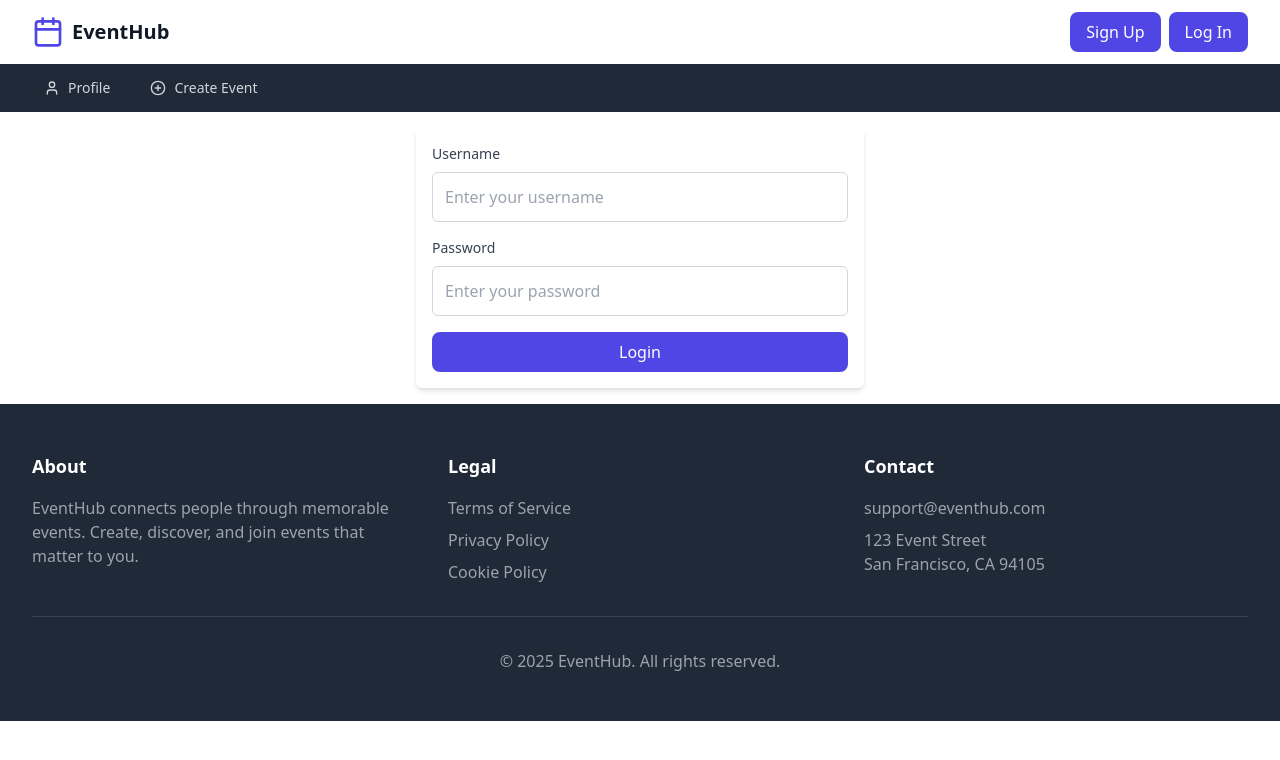
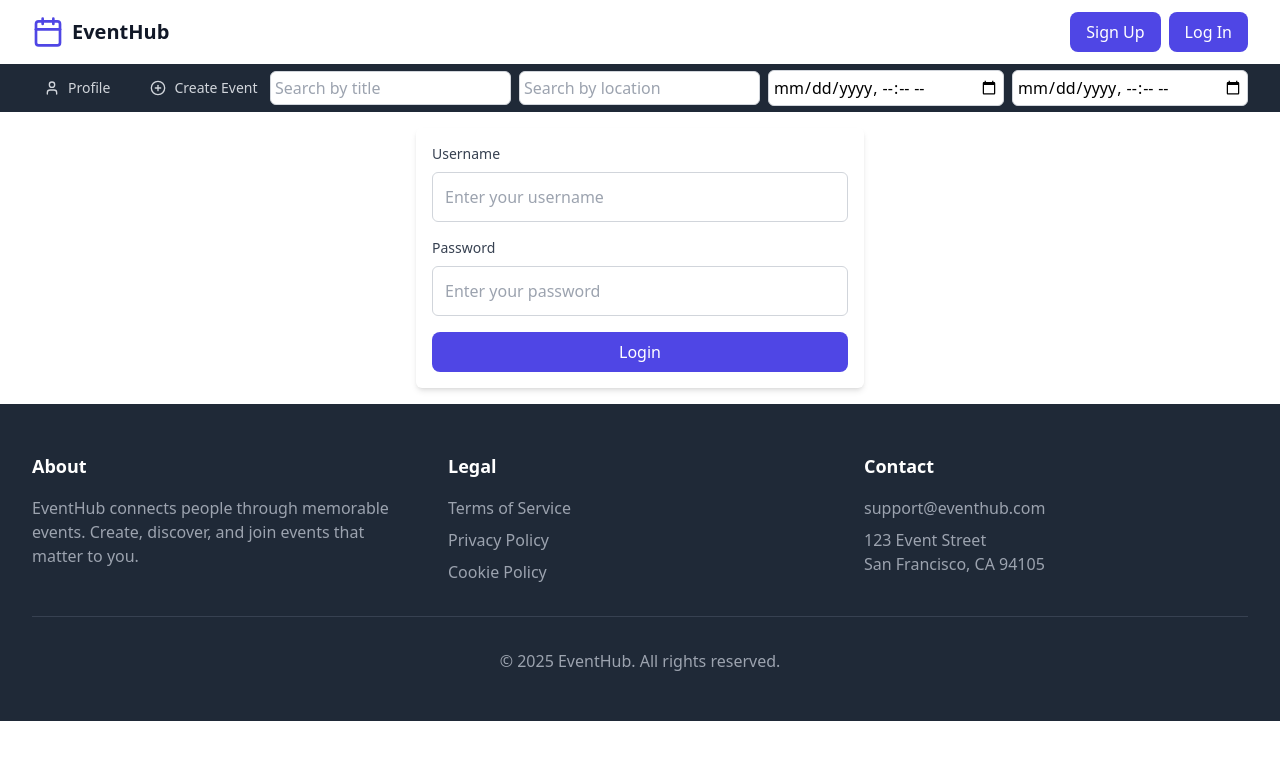
Before and after one commit to shaon07/gain-front-event, a React (Vite) app: page /auth/login in a window 1280 px wide. Shown: the top 760 px of the page. Built offline with nearby package versions, Linux system fonts and the light colour scheme.

Commit message:
[add] filter in events

```diff
--- a/src/components/Organisms/EventListCard.tsx
+++ b/src/components/Organisms/EventListCard.tsx
@@ -1,3 +1,5 @@
+import { useAppSelector } from "../../context/redux/hook";
+import { RootState } from "../../context/redux/store";
 import useUserInfo from "../../hooks/userInfo";
 import {
   useConfirmEventMutation,
@@ -8,7 +10,14 @@ import { Event } from "./UserProfile";
 
 const EventListCard = () => {
   const { user } = useUserInfo();
-  const { data, refetch } = useGetAllEventsQuery(null);
+  const {
+    allEvents: events,
+    eventNameFilter,
+    eventLocationFilter,
+    eventDateEndTimeFilter,
+    eventDateStartTimeFilter,
+  } = useAppSelector((state: RootState) => state.eventSlice);
+  const { refetch } = useGetAllEventsQuery(null);
   const [confirmEvent, { isLoading }] = useConfirmEventMutation();
 
   const handleConfirmEvent = async (event: Event) => {
@@ -18,12 +27,35 @@ const EventListCard = () => {
     }
   };
 
-  if (!data) return <p>Loading...</p>;
+  const filteredEvents = events
+    .filter((event: Event) =>
+      event.eventname.toLowerCase().includes(eventNameFilter.toLowerCase())
+    )
+    .filter((event: Event) =>
+      event.location.toLowerCase().includes(eventLocationFilter.toLowerCase())
+    )
+    .filter((event: Event) => {
+      if (eventDateEndTimeFilter) {
+        return new Date(event.endTime) >= new Date(eventDateEndTimeFilter);
+      } else {
+        return event;
+      }
+    })
+    .filter((event: Event) => {
+      if (eventDateStartTimeFilter) {
+        return new Date(event.endTime) <= new Date(eventDateStartTimeFilter);
+      } else {
+        return event;
+      }
+    });
+
+  if (events.length === 0) return <p>Loading...</p>;
 
   return (
     <div className="max-w-7xl mx-auto px-4 sm:px-6 lg:px-8 py-8">
       <div className="grid grid-cols-1 gap-6 sm:grid-cols-2 lg:grid-cols-3">
-        {data.events.map((event: Event) => (
+        {filteredEvents.length > 0 ? (
+          filteredEvents.map((event: Event) => (
             <EventCard
               key={event._id}
               id={event._id}
@@ -36,7 +68,10 @@ const EventListCard = () => {
               loading={isLoading}
               onClick={() => handleConfirmEvent(event)}
             />
-        ))}
+          ))
+        ) : (
+          <p>No events found</p>
+        )}
       </div>
     </div>
   );
--- a/src/components/Organisms/Navigation.tsx
+++ b/src/components/Organisms/Navigation.tsx
@@ -1,7 +1,17 @@
 import { User, PlusCircle } from "lucide-react";
 import { Link } from "react-router-dom";
+import Input from "../Atoms/Input";
+import { useAppDispatch } from "../../context/redux/hook";
+import {
+  setEventDateEndTimeFilter,
+  setEventDateStartTimeFilter,
+  setEventLocationFilter,
+  setEventNameFilter,
+} from "../../context/redux/slices/event.slice";
 
 const Navigation = () => {
+  const dispatch = useAppDispatch();
+
   return (
     <nav className="bg-gray-800">
       <div className="max-w-7xl mx-auto px-4 sm:px-6 lg:px-8">
@@ -23,6 +33,37 @@ const Navigation = () => {
               Create Event
             </Link>
           </div>
+
+          <div className="flex items-center gap-2">
+            <Input
+              className="!p-1 !mt-0"
+              placeholder="Search by title"
+              onChange={(value) => {
+                dispatch(setEventNameFilter(value));
+              }}
+            />
+            <Input
+              className="!p-1 !mt-0"
+              placeholder="Search by location"
+              onChange={(value) => {
+                dispatch(setEventLocationFilter(value));
+              }}
+            />
+            <Input
+              type="datetime-local"
+              className="!p-1 !mt-0"
+              onChange={(value) => {
+                dispatch(setEventDateStartTimeFilter(value));
+              }}
+            />
+            <Input
+              type="datetime-local"
+              className="!p-1 !mt-0"
+              onChange={(value) => {
+                dispatch(setEventDateEndTimeFilter(value));
+              }}
+            />
+          </div>
         </div>
       </div>
     </nav>
--- /dev/null
+++ b/src/context/redux/slices/event.slice.ts
@@ -0,0 +1,54 @@
+import { createSlice } from "@reduxjs/toolkit";
+import { eventApiSlice } from "../../../services/api/events.service";
+
+interface UserEventType {
+  allEvents: any[];
+  eventNameFilter: string;
+  eventLocationFilter: string;
+  eventDateStartTimeFilter: string;
+  eventDateEndTimeFilter: string;
+}
+
+const initialState: UserEventType = {
+  allEvents: [],
+  eventNameFilter: "",
+  eventLocationFilter: "",
+  eventDateStartTimeFilter: "",
+  eventDateEndTimeFilter: "",
+};
+
+export const eventSlice = createSlice({
+  name: "eventSlice",
+  initialState,
+  reducers: {
+    setEventNameFilter: (state, action) => {
+      state.eventNameFilter = action.payload;
+    },
+    setEventLocationFilter: (state, action) => {
+      state.eventLocationFilter = action.payload;
+    },
+    setEventDateStartTimeFilter: (state, action) => {
+      state.eventDateStartTimeFilter = action.payload;
+    },
+    setEventDateEndTimeFilter: (state, action) => {
+      state.eventDateEndTimeFilter = action.payload;
+    },
+  },
+  extraReducers: (builder) => {
+    builder.addMatcher(
+      eventApiSlice.endpoints.getAllEvents.matchFulfilled,
+      (state, action) => {
+        state.allEvents = action.payload.events;
+      }
+    );
+  },
+});
+
+export const {
+  setEventNameFilter,
+  setEventLocationFilter,
+  setEventDateStartTimeFilter,
+  setEventDateEndTimeFilter,
+} = eventSlice.actions;
+
+export default eventSlice.reducer;
--- a/src/context/redux/slices/user.slice.ts
+++ b/src/context/redux/slices/user.slice.ts
@@ -45,7 +45,7 @@ export const userSlice = createSlice({
           state.isAuthenticated = false;
           localStorage.removeItem("token");
         }
-    ),
+      ),
       builder.addMatcher(
         userApiSlice.endpoints.register.matchFulfilled,
         (state, action) => {
@@ -53,7 +53,7 @@ export const userSlice = createSlice({
           state.isAuthenticated = true;
           localStorage.setItem("token", action.payload.user.token);
         }
-    );
+      );
   },
 });
 
--- a/src/context/redux/store.ts
+++ b/src/context/redux/store.ts
@@ -1,6 +1,7 @@
 import { combineReducers, configureStore } from "@reduxjs/toolkit";
 import storage from "redux-persist/lib/storage";
 import userSlice from "./slices/user.slice";
+import eventSlice from "./slices/event.slice";
 import { persistReducer } from "redux-persist";
 import { persistStore } from "redux-persist";
 import { userApiSlice } from "../../services/api/user.service";
@@ -9,11 +10,12 @@ import { eventApiSlice } from "../../services/api/events.service";
 const persistConfig = {
   key: "root",
   storage,
-  blacklist: [userApiSlice.reducerPath, eventApiSlice.reducerPath]
+  blacklist: [userApiSlice.reducerPath, eventApiSlice.reducerPath, "eventSlice"],
 };
 
 const rootReducer = combineReducers({
   userSlice: userSlice,
+  eventSlice: eventSlice,
   [userApiSlice.reducerPath]: userApiSlice.reducer,
   [eventApiSlice.reducerPath]: eventApiSlice.reducer,
 });
@@ -27,7 +29,9 @@ export const store = configureStore({
       serializableCheck: {
         ignoredActions: ["persist/PERSIST", "persist/REHYDRATE"],
       },
-    }).concat(userApiSlice.middleware).concat(eventApiSlice.middleware),
+    })
+      .concat(userApiSlice.middleware)
+      .concat(eventApiSlice.middleware),
 });
 
 export const persistor = persistStore(store);
--- a/src/hooks/userInfo.ts
+++ b/src/hooks/userInfo.ts
@@ -2,5 +2,6 @@ import { useAppSelector } from "../context/redux/hook";
 
 export default function useUserInfo() {
   const user = useAppSelector((state) => state.userSlice);
+
   return { user };
 }
```
Lines whose indentation alone changed are shown as unchanged.
